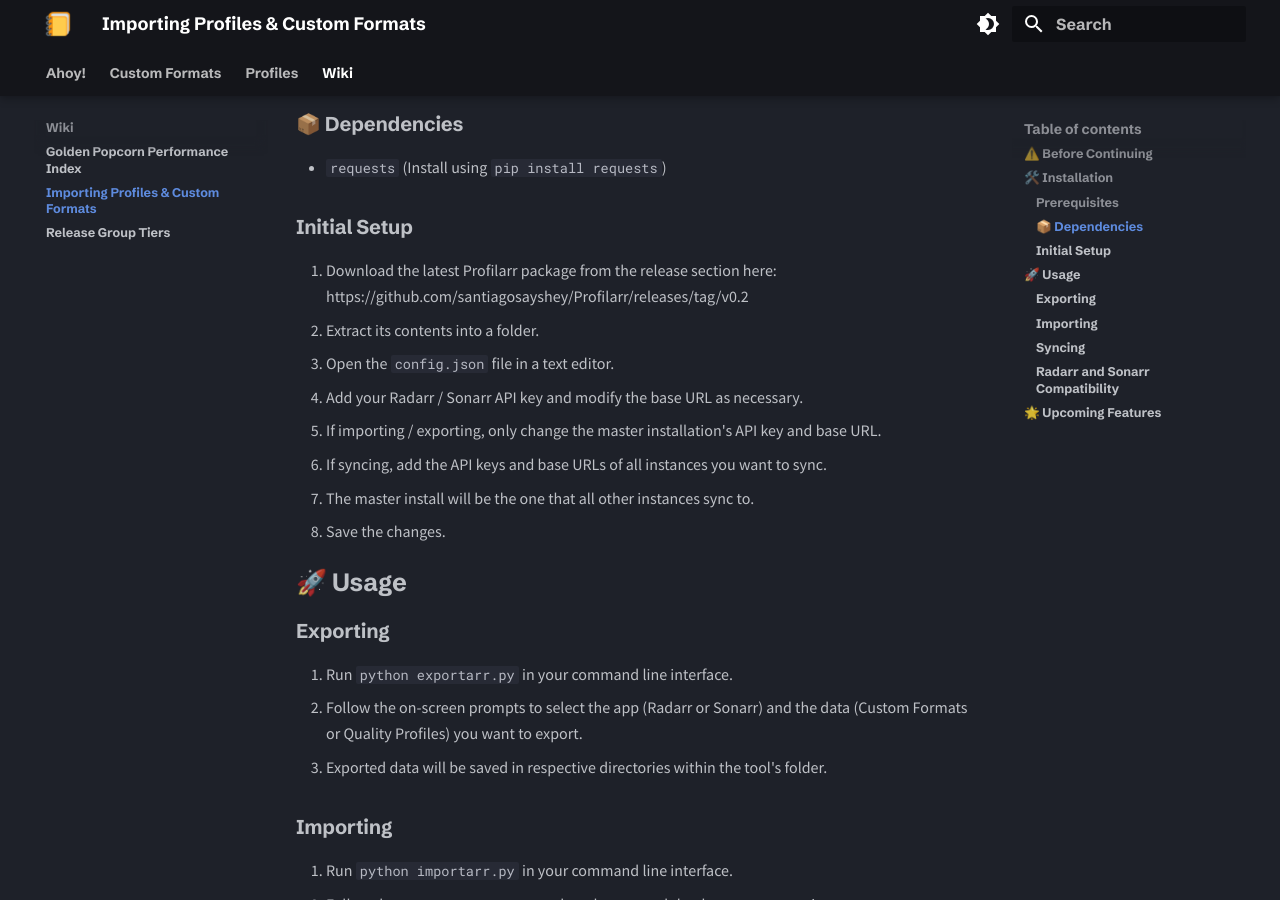
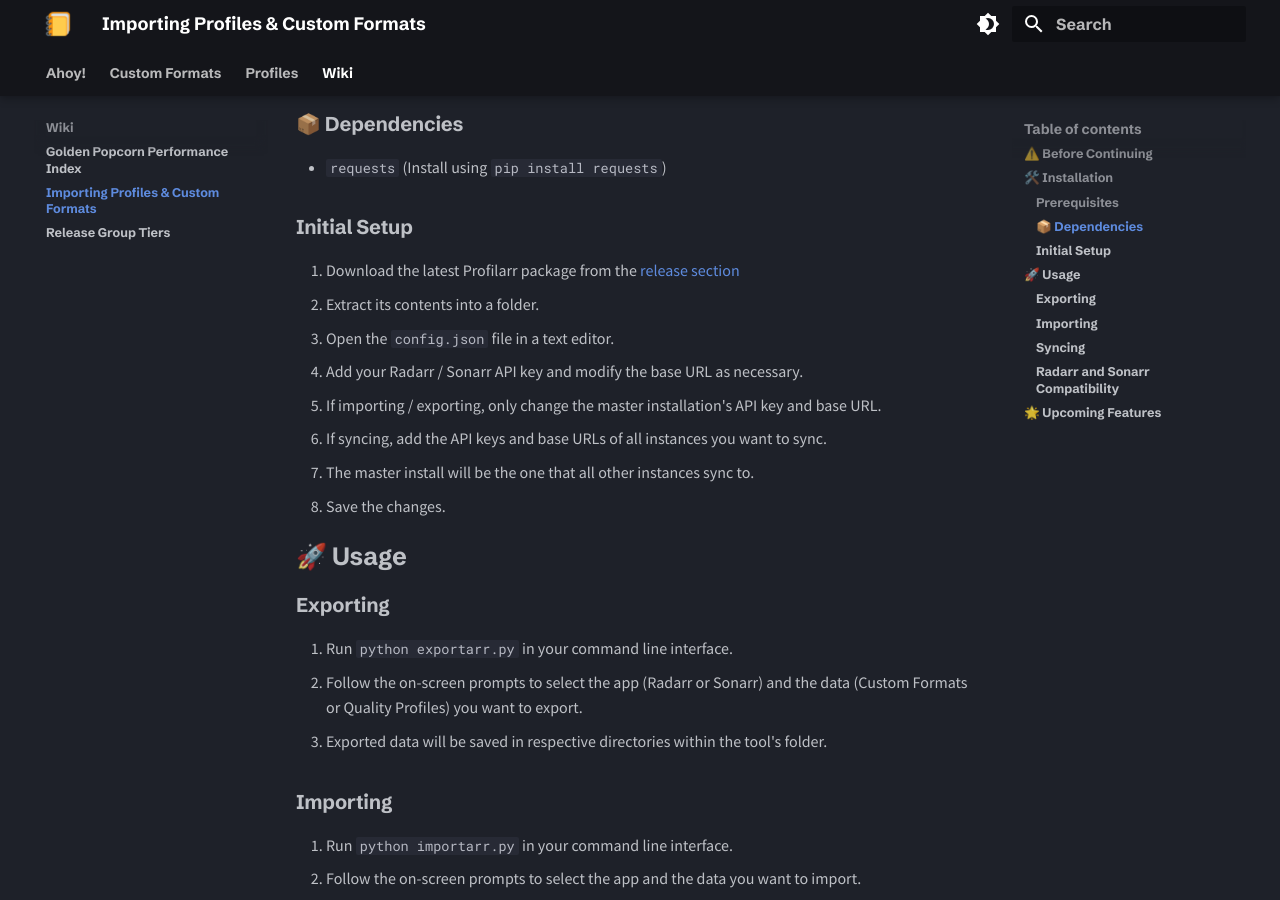
Before and after one commit to santiagosayshey/website, an MkDocs documentation site: the page built from docs/Wiki/Importing Profiles & Custom Formats.md, in a window 1280 px wide and 900 px high, scrolled down 646 px. Built offline with MkDocs 1.6.1 and Material for MkDocs 9.7.7, drawn with Linux system fonts in a browser that asks for light colours.

Commit message:
added profilarr wikilink

```diff
--- a/docs/Wiki/Importing Profiles & Custom Formats.md
+++ b/docs/Wiki/Importing Profiles & Custom Formats.md
@@ -23,7 +23,7 @@
 
 ### Initial Setup
 
-1. Download the latest Profilarr package from the release section here: https://github.com/santiagosayshey/Profilarr/releases/tag/v0.2
+1. Download the latest Profilarr package from the [release section](https://github.com/santiagosayshey/Profilarr/releases/tag/v0.2)
 2. Extract its contents into a folder.
 3. Open the `config.json` file in a text editor.
    - Add your Radarr / Sonarr API key and modify the base URL as necessary.
```
